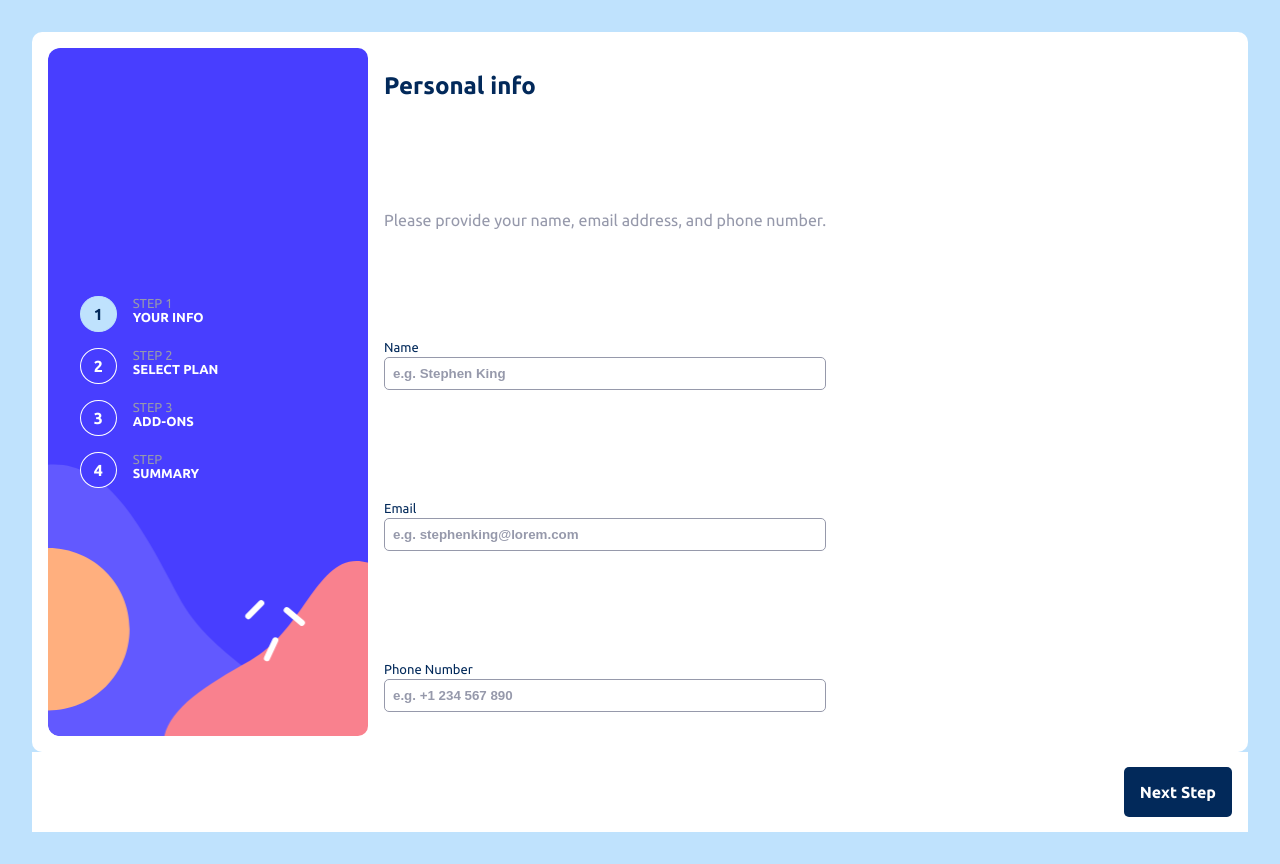
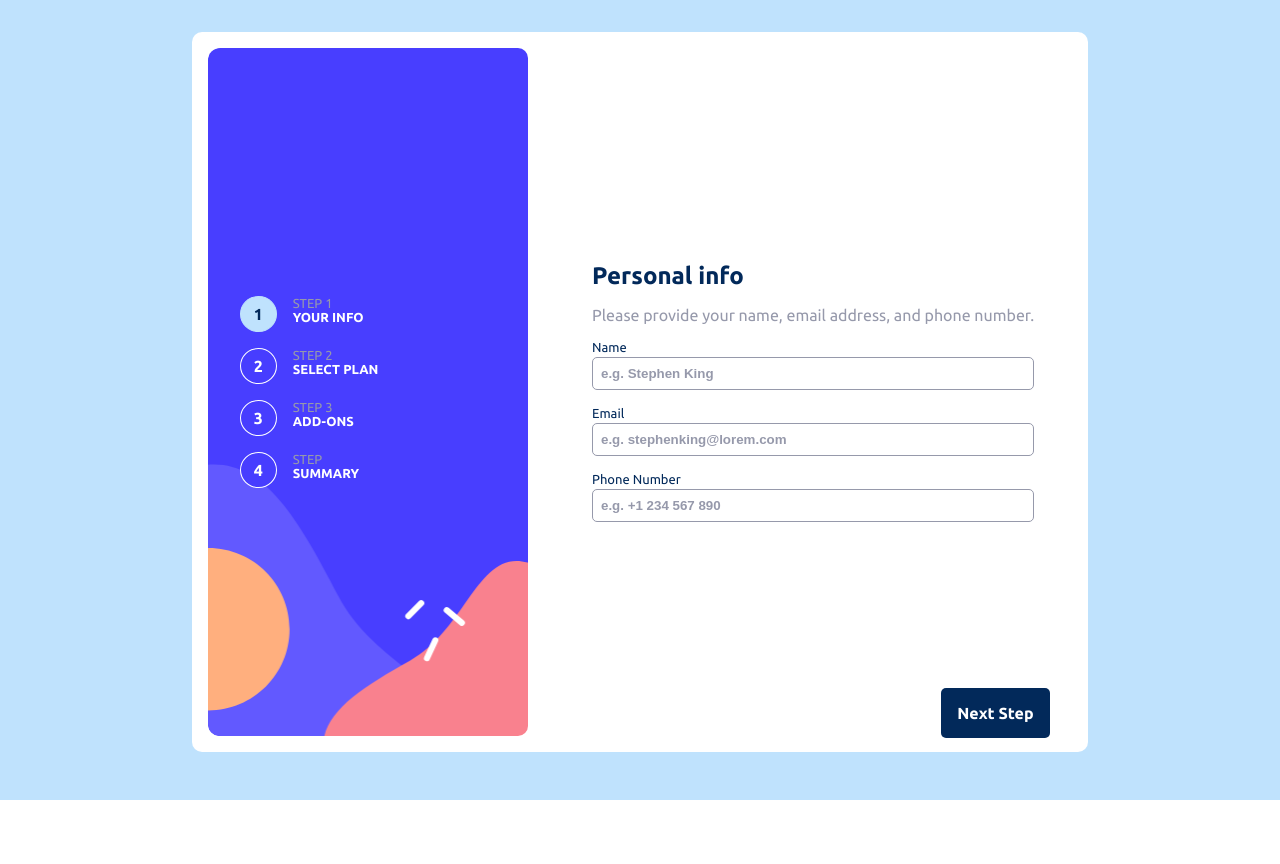
Before and after one commit to oc-garcia/multi-step-form, a React (Vite) app: page / in a window 1280 px wide. After the commit the page ends 800 px from the top, so only its background shows below. Built offline with nearby package versions, Linux system fonts and the light colour scheme.

Commit message:
Finished responsivity

```diff
--- a/src/App/app.module.css
+++ b/src/App/app.module.css
@@ -30,6 +30,7 @@
   .mainContainer {
     background-color: var(--Light_blue);
     padding: 2rem;
+    align-items: center;
   }
 
   .topContainer {
@@ -37,6 +38,8 @@
     background-image: none;
     background-color: var(--White);
     border-radius: 10px;
+    width: 70vw;
+    gap: 3rem;
   }
 
   .phaseContainer {
--- a/src/components/Form/form.module.css
+++ b/src/components/Form/form.module.css
@@ -185,3 +185,11 @@
   color: var(--Cool_gray);
   line-height: 1.5rem;
 }
+
+@media (min-width: 800px) {
+  .formContainer {
+    justify-content: center;
+    position: relative;
+    align-self: center;
+  }
+}
--- a/src/components/StepBar/stepBar.module.css
+++ b/src/components/StepBar/stepBar.module.css
@@ -46,3 +46,23 @@
   height: 10vh;
   background-color: var(--Light_blue);
 }
+
+@media (min-width: 800px) {
+  .stepBarContainer1 {
+    height: auto;
+    padding: 0;
+    position: relative;
+    position: absolute;
+    top: 86%;
+    right: 18%;
+  }
+  .stepBarContainer234 {
+    height: auto;
+    padding: 0;
+    width: 30vw;
+    position: relative;
+    position: absolute;
+    top: 86%;
+    right: 20%;
+  }
+}
--- a/src/index.css
+++ b/src/index.css
@@ -25,4 +25,5 @@
   font-size: 16px;
   width: 100vw;
   min-height: 100vh;
+  position: relative;
 }
```
